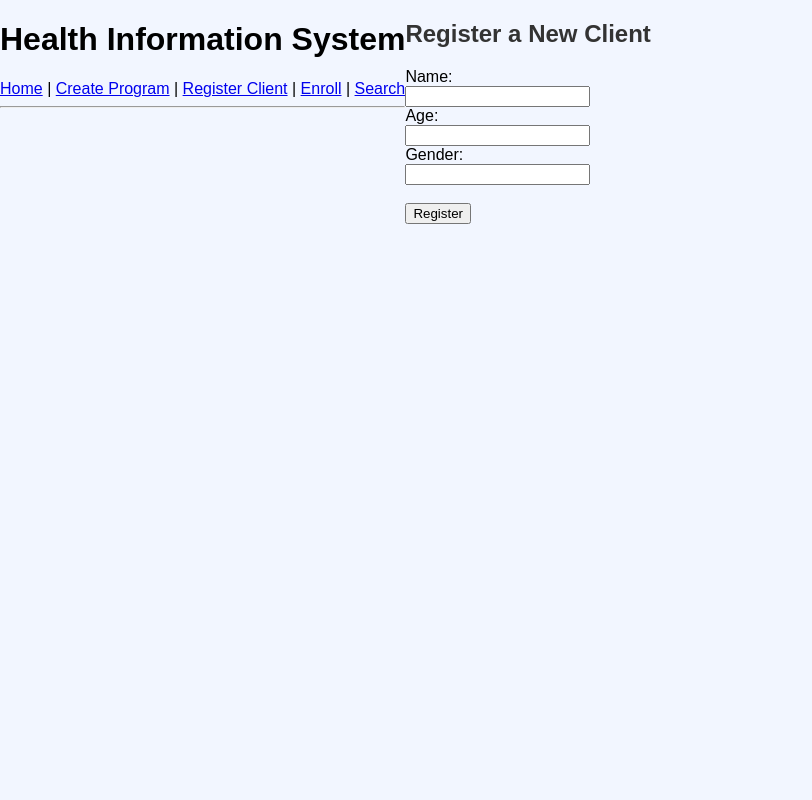
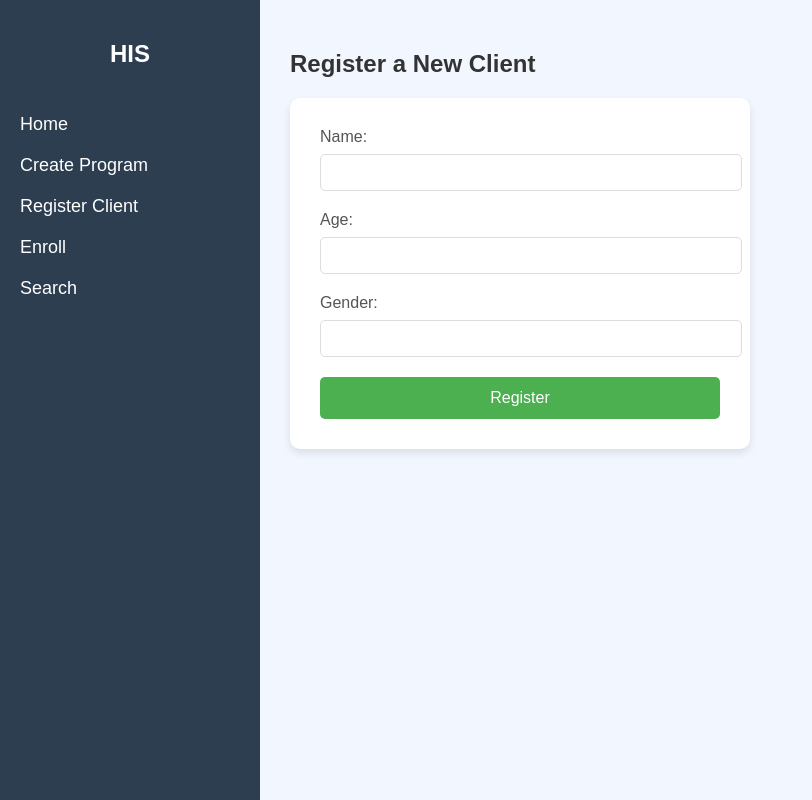
Before and after one commit to GraceMuli/HealthInformationSystem, a Flask app: page /register-client in a window 1280 px wide. Shown: the whole page, without its empty margins (0-812 px from the left). Run offline with Flask 3, Linux system fonts and the light colour scheme.

Commit message:
Add files via upload

```diff
--- a/templates/base.html
+++ b/templates/base.html
@@ -3,23 +3,25 @@
 <html lang="en">
 <head>
     <meta charset="UTF-8">
-    <title>{% block title %}Health Info{% endblock %}</title>
+    <title>HIS</title>
+    <link rel="stylesheet" href="https://cdnjs.cloudflare.com/ajax/libs/font-awesome/6.4.0/css/all.min.css">
     <link rel="stylesheet" href="{{ url_for('static', filename='style.css') }}">
 </head>
 <body>
-    <header>
-        <h1>Health Information System</h1>
-        <nav>
-            <a href="{{ url_for('main.index') }}">Home</a> |
-            <a href="{{ url_for('main.create_program') }}">Create Program</a> |
-            <a href="{{ url_for('main.register_client') }}">Register Client</a> |
-            <a href="{{ url_for('main.enroll_client') }}">Enroll</a> |
-            <a href="{{ url_for('main.search_client') }}">Search</a>
-        </nav>
-        <hr>
-    </header>
-    <main>
-        {% block content %}{% endblock %}
-    </main>
+    <div class="sidebar">
+        <h2>HIS</h2>
+        <ul>
+            <li><a href="{{ url_for('main.index') }}">Home</a></li>
+            <li><a href="{{ url_for('main.create_program') }}">Create Program</a></li>
+            <li><a href="{{ url_for('main.register_client') }}">Register Client</a></li>
+            <li><a href="{{ url_for('main.enroll_client') }}">Enroll</a></li>
+            <li><a href="{{ url_for('main.search_client') }}">Search</a></li>
+        </ul>
+    </div>
+
+    <div class="main-content">
+        {% block content %}
+        {% endblock %}
+    </div>
 </body>
 </html>
--- a/templates/index.html
+++ b/templates/index.html
@@ -1,6 +1,6 @@
 {% extends "base.html" %}
 {% block title %}Home{% endblock %}
 {% block content %}
-    <h2>Welcome to the Health Info System</h2>
-    <p>Use the navigation above to manage clients and programs.</p>
+    <h2>Welcome to the Health Information System</h2>
+    <p>Use the navigation bar to manage clients and programs.</p>
 {% endblock %}
--- a/templates/register_client.html
+++ b/templates/register_client.html
@@ -2,13 +2,19 @@
 {% block title %}Register Client{% endblock %}
 {% block content %}
     <h2>Register a New Client</h2>
-    <form method="POST">
-        <label>Name:</label><br>
-        <input type="text" name="name" required><br>
-        <label>Age:</label><br>
-        <input type="number" name="age" required><br>
-        <label>Gender:</label><br>
-        <input type="text" name="gender" required><br><br>
-        <button type="submit">Register</button>
+    <form method="POST" class="form-container">
+        <div class="form-group">
+            <label>Name:</label>
+            <input type="text" name="name" required>
+        </div>
+        <div class="form-group">
+            <label>Age:</label>
+            <input type="number" name="age" required>
+        </div>
+        <div class="form-group">
+            <label>Gender:</label>
+            <input type="text" name="gender" required>
+        </div>
+        <button type="submit" class="btn">Register</button>
     </form>
 {% endblock %}
```
